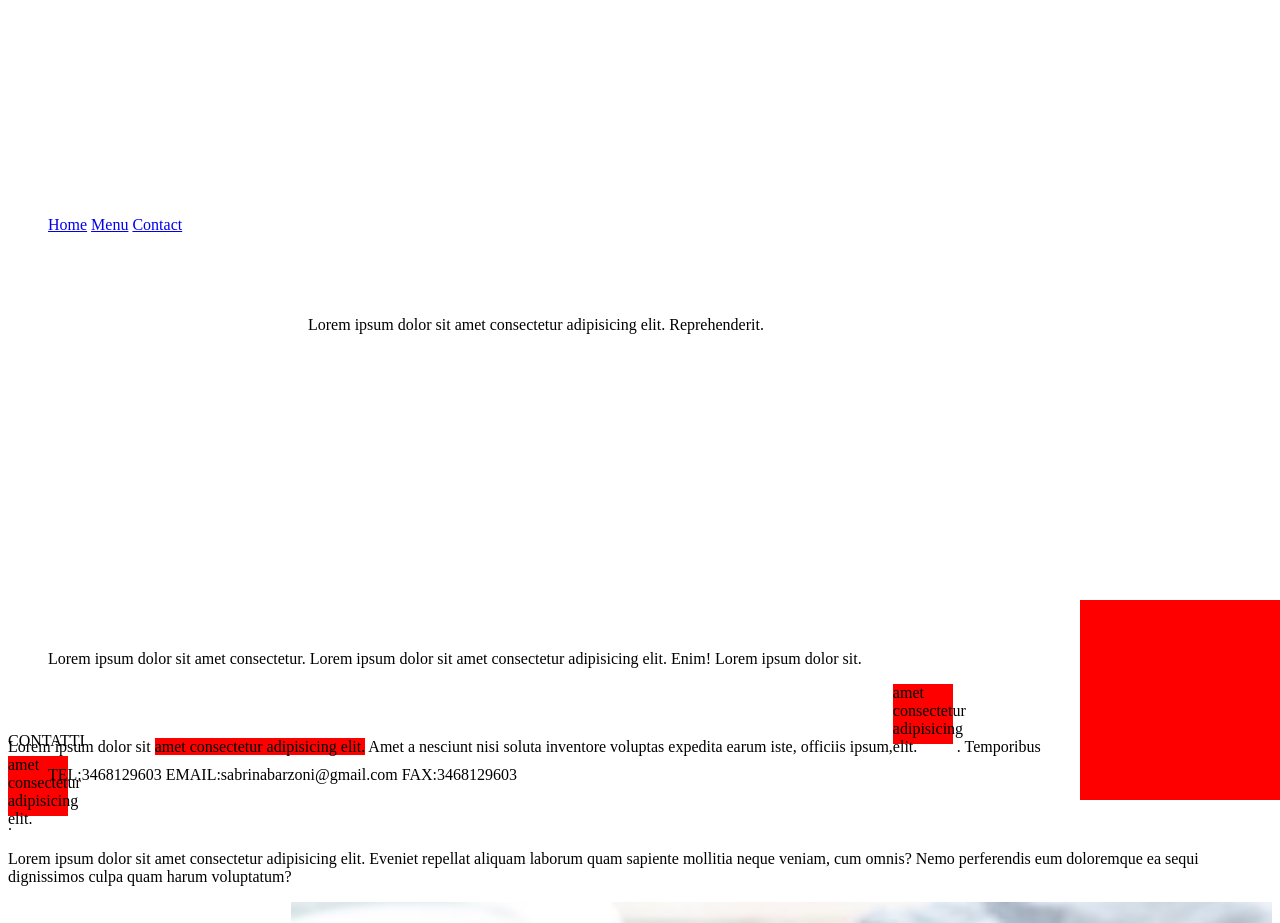
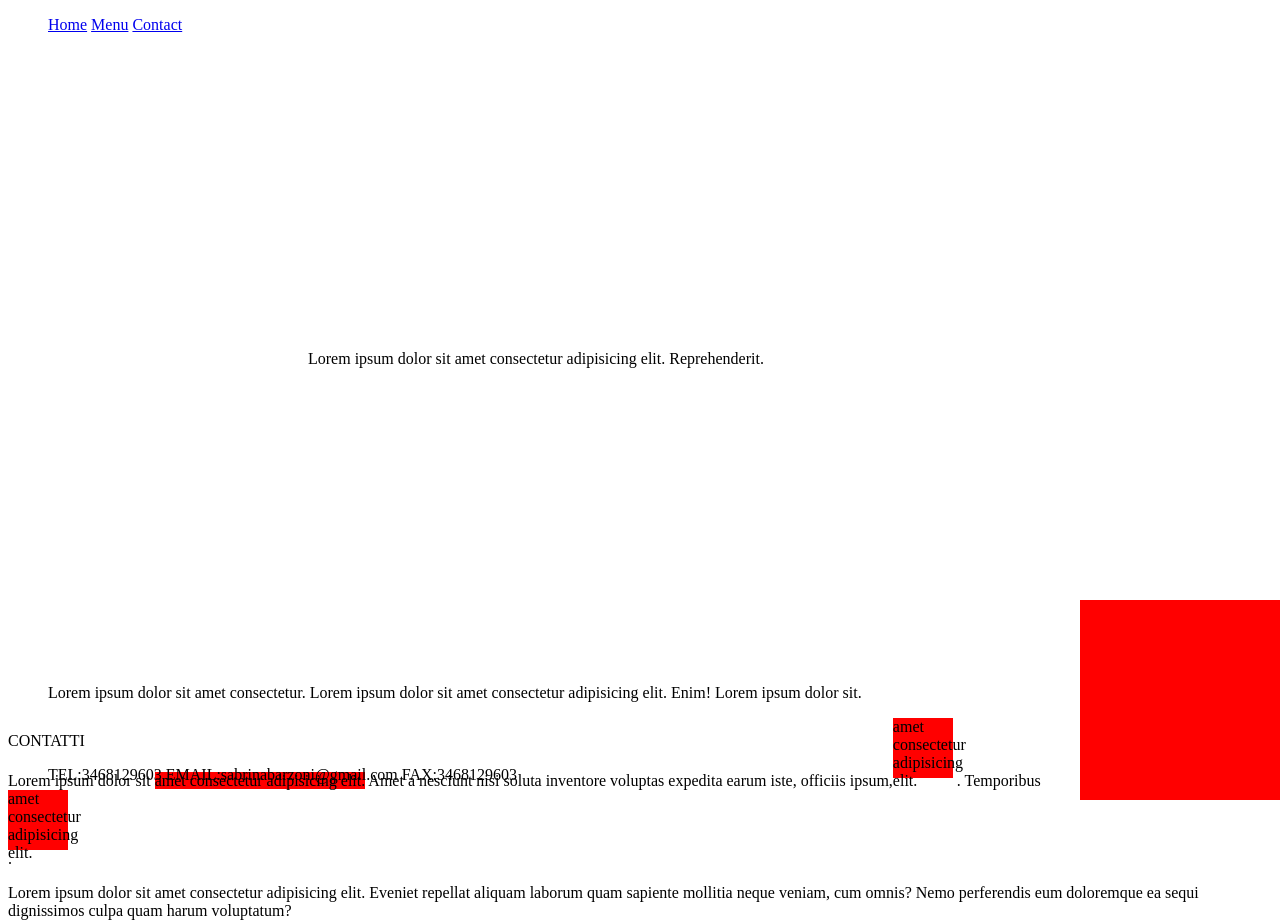
Before and after one commit to sabrinabarzoni/miaesercizi, a plain HTML site: page index7.html in a window 1280 px wide. Shown: the top 923 px of the page. Drawn offline with Linux system fonts and the light colour scheme.

Commit message:
added sticky

```diff
--- a/index7.html
+++ b/index7.html
@@ -9,7 +9,7 @@
 </head>
 
 <body>
-    <nav>
+    <nav class="nav-box">
         <div class="nav">
             <ul>
                 <li><a href="#">Home</a></li>
--- a/style3.css
+++ b/style3.css
@@ -46,8 +46,9 @@ li {
     display: inline-block;
 }
 
-.nav {
-    position: fixed;
+.nav-box {
+    position:sticky;
+    top: 0;
 }
 
 .footer {
```
